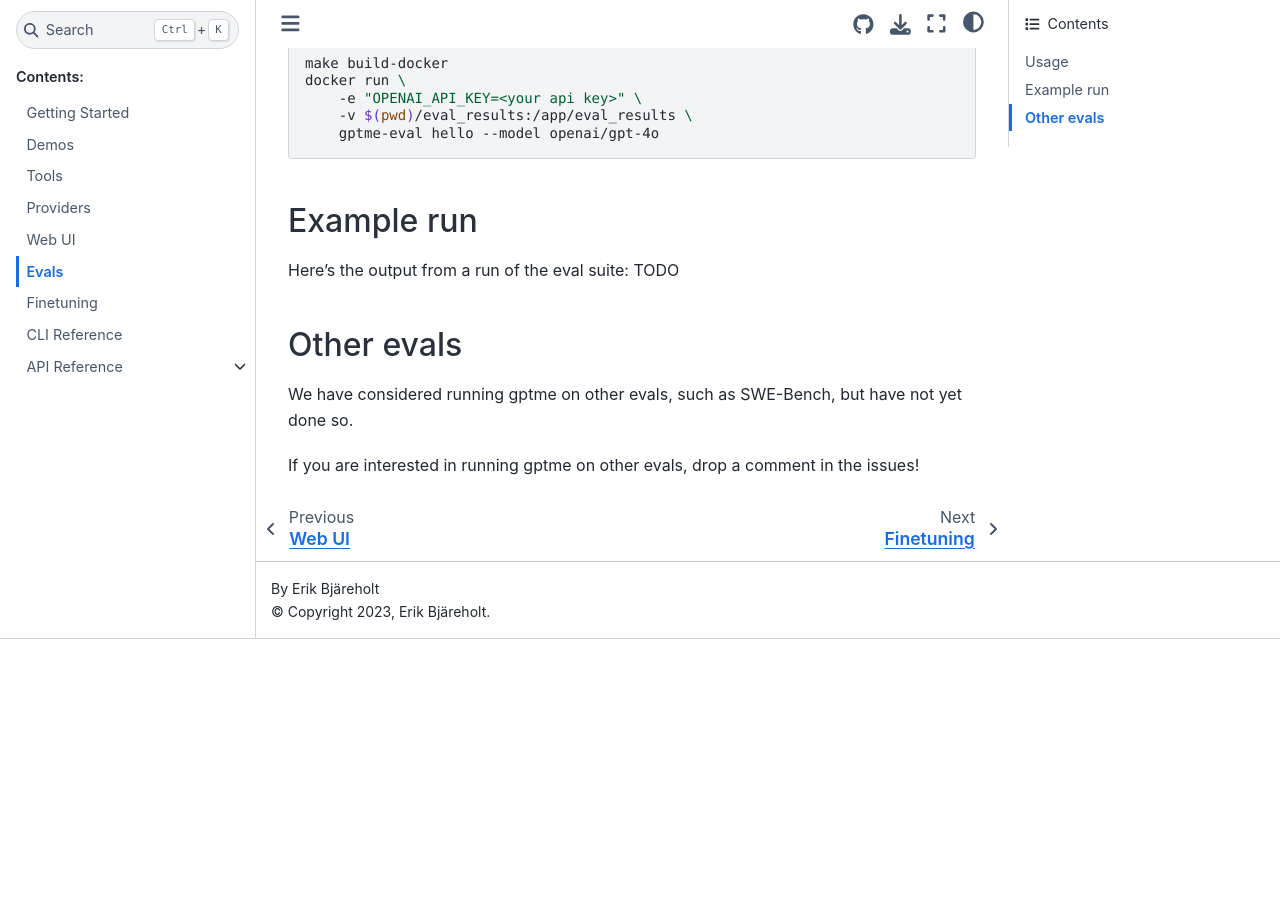
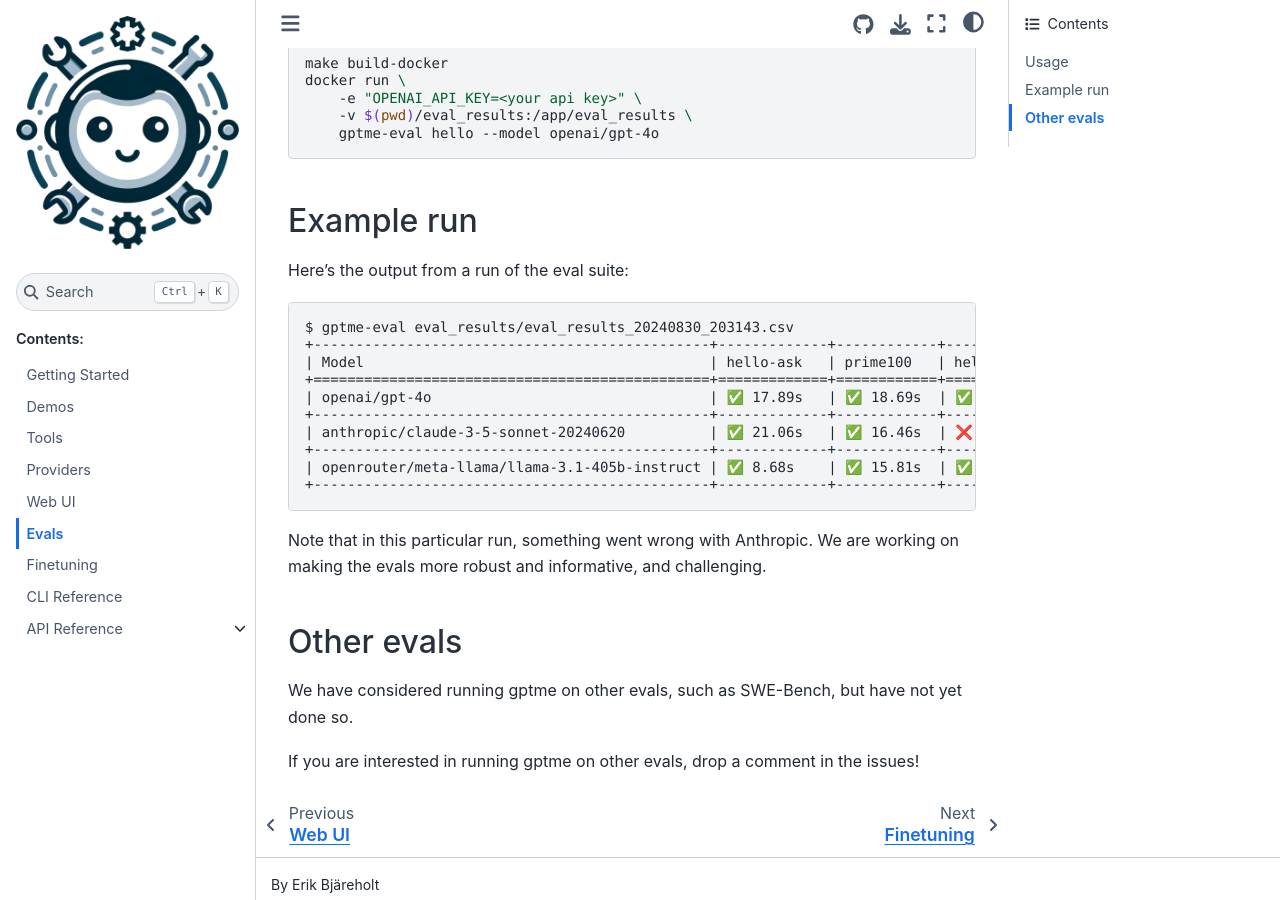
Before and after one commit to get-loose/gptme, a Sphinx documentation site: the page built from docs/evals.rst, in a window 1280 px wide and 900 px high, scrolled down 638 px. Built offline with Sphinx 7.4.7 and the Sphinx Book theme 1.1.4, drawn with Linux system fonts in a browser that asks for light colours; before the commit the page ends 1277 px from its top, so only the background shows below that.

Commit message:
docs: added example of eval run output

```diff
--- a/docs/evals.rst
+++ b/docs/evals.rst
@@ -31,7 +31,23 @@
 Example run
 -----------
 
-Here's the output from a run of the eval suite: TODO
+Here's the output from a run of the eval suite:
+
+.. code-block::
+
+   $ gptme-eval eval_results/eval_results_20240830_203143.csv
+   +-----------------------------------------------+-------------+------------+-----------+---------------+------------+
+   | Model                                         | hello-ask   | prime100   | hello     | hello-patch   | init-git   |
+   +===============================================+=============+============+===========+===============+============+
+   | openai/gpt-4o                                 | ✅ 17.89s   | ✅ 18.69s  | ✅ 17.66s | ✅ 13.95s     | ✅ 20.14s  |
+   +-----------------------------------------------+-------------+------------+-----------+---------------+------------+
+   | anthropic/claude-3-5-sonnet-20240620          | ✅ 21.06s   | ✅ 16.46s  | ❌ 0.00s  | ❌ 0.00s      | ❌ 0.00s   |
+   +-----------------------------------------------+-------------+------------+-----------+---------------+------------+
+   | openrouter/meta-llama/llama-3.1-405b-instruct | ✅ 8.68s    | ✅ 15.81s  | ✅ 12.70s | ✅ 12.12s     | ✅ 13.36s  |
+   +-----------------------------------------------+-------------+------------+-----------+---------------+------------+
+
+
+Note that in this particular run, something went wrong with Anthropic. We are working on making the evals more robust and informative, and challenging.
 
 
 Other evals
```
Also changed, not shown: 1 other file.
